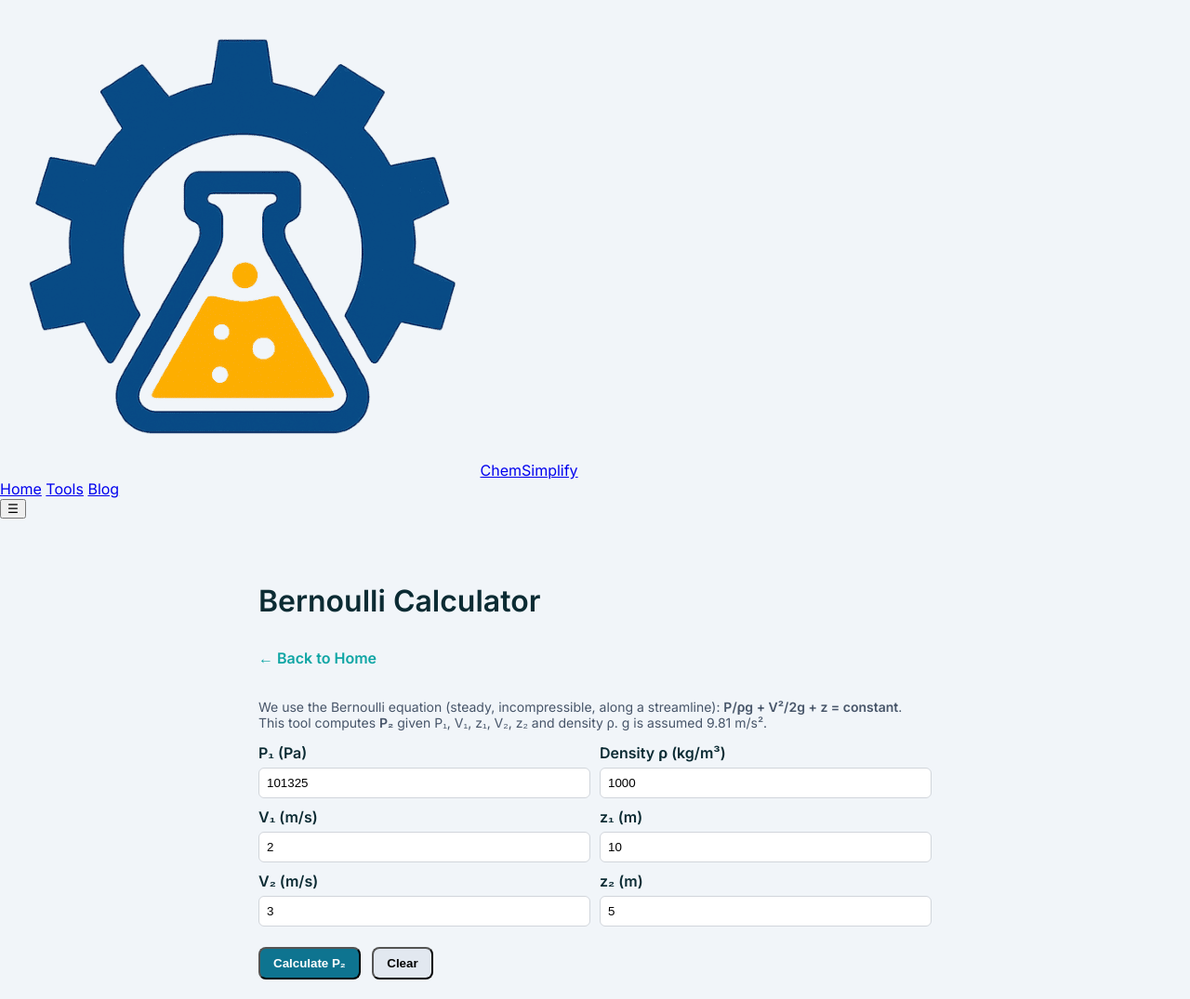
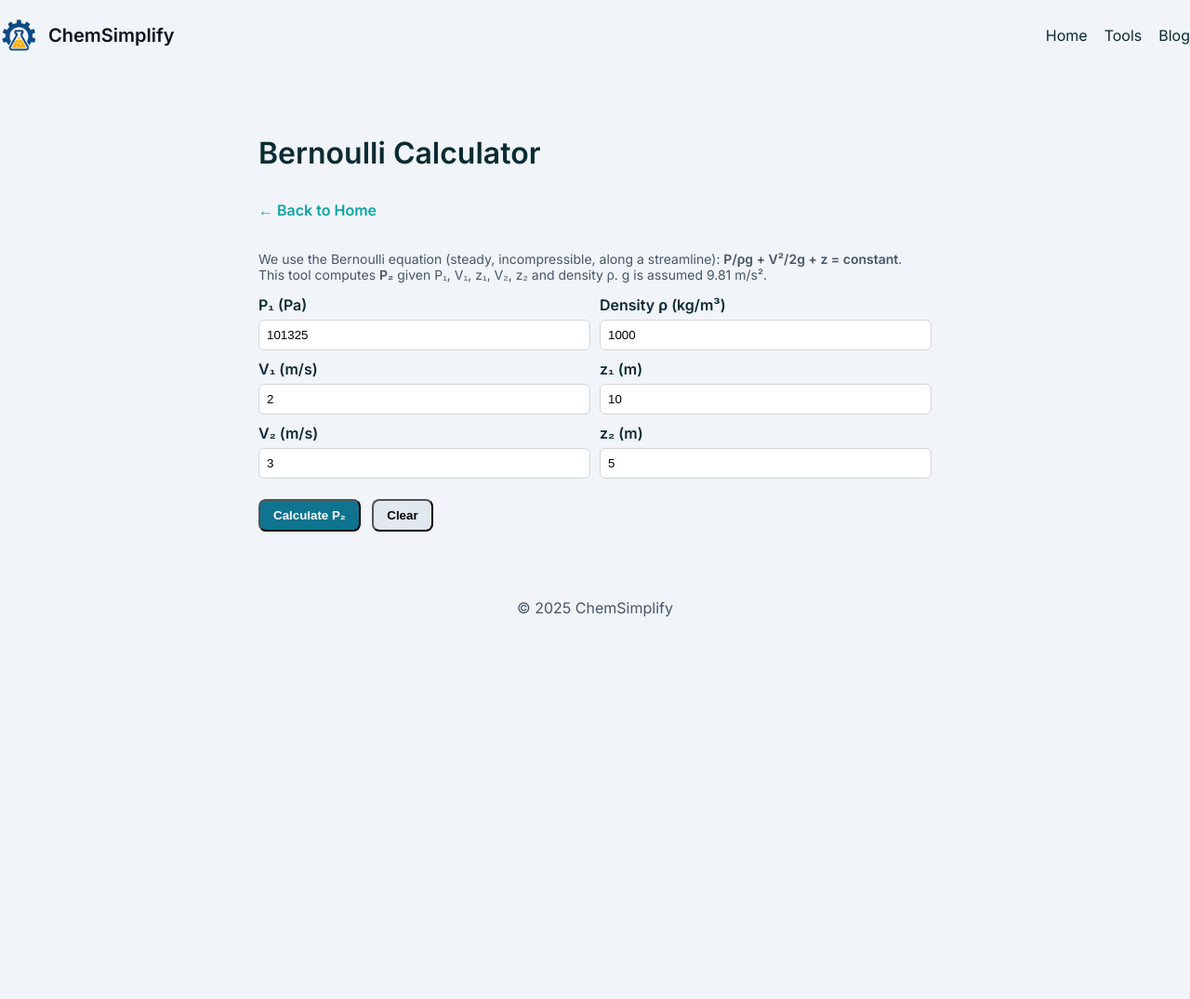
Before and after one commit to vkush2501-do/chemsimplify, a plain HTML site: page tools/bernoulli.html in a window 1280 px wide. Shown: the top 1075 px of the page at 93% size. After the commit the page ends 800 px from the top, so only its background shows below. Drawn offline with Linux system fonts and the light colour scheme.

Commit message:
Update bernoulli.html

```diff
--- a/tools/bernoulli.html
+++ b/tools/bernoulli.html
@@ -19,17 +19,18 @@
   </style>
 </head>
 <body>
-  <header class="navbar">
-    <div class="brand">
-      <img src="/images/logo-icon.png" alt="ChemSimplify logo" class="logo-icon">
-      <a href="/index.html" class="brand-title">ChemSimplify</a>
+   <header class="navbar" style="background:transparent; padding:18px 0;">
+    <div class="container" style="display:flex; align-items:center; justify-content:space-between;">
+      <div style="display:flex; align-items:center; gap:12px;">
+        <img src="/images/logo-icon.png" alt="ChemSimplify logo" style="height:40px;">
+        <a href="/" style="font-weight:700; font-size:20px; color:var(--text-color, #0b1220); text-decoration:none;">ChemSimplify</a>
+      </div>
+      <nav style="display:flex; gap:18px;">
+        <a href="/" style="text-decoration:none; color:inherit">Home</a>
+        <a href="/tools" style="text-decoration:none; color:inherit">Tools</a>
+        <a href="/blog" style="text-decoration:none; color:inherit">Blog</a>
+      </nav>
     </div>
-    <nav class="nav-links">
-      <a href="/index.html">Home</a>
-      <a href="/tools.html">Tools</a>
-      <a href="/blog.html">Blog</a>
-    </nav>
-    <button class="burger" aria-label="menu" onclick="document.querySelector('.nav-links').classList.toggle('open')">☰</button>
   </header>
 
   <main class="tool-wrap">
```
